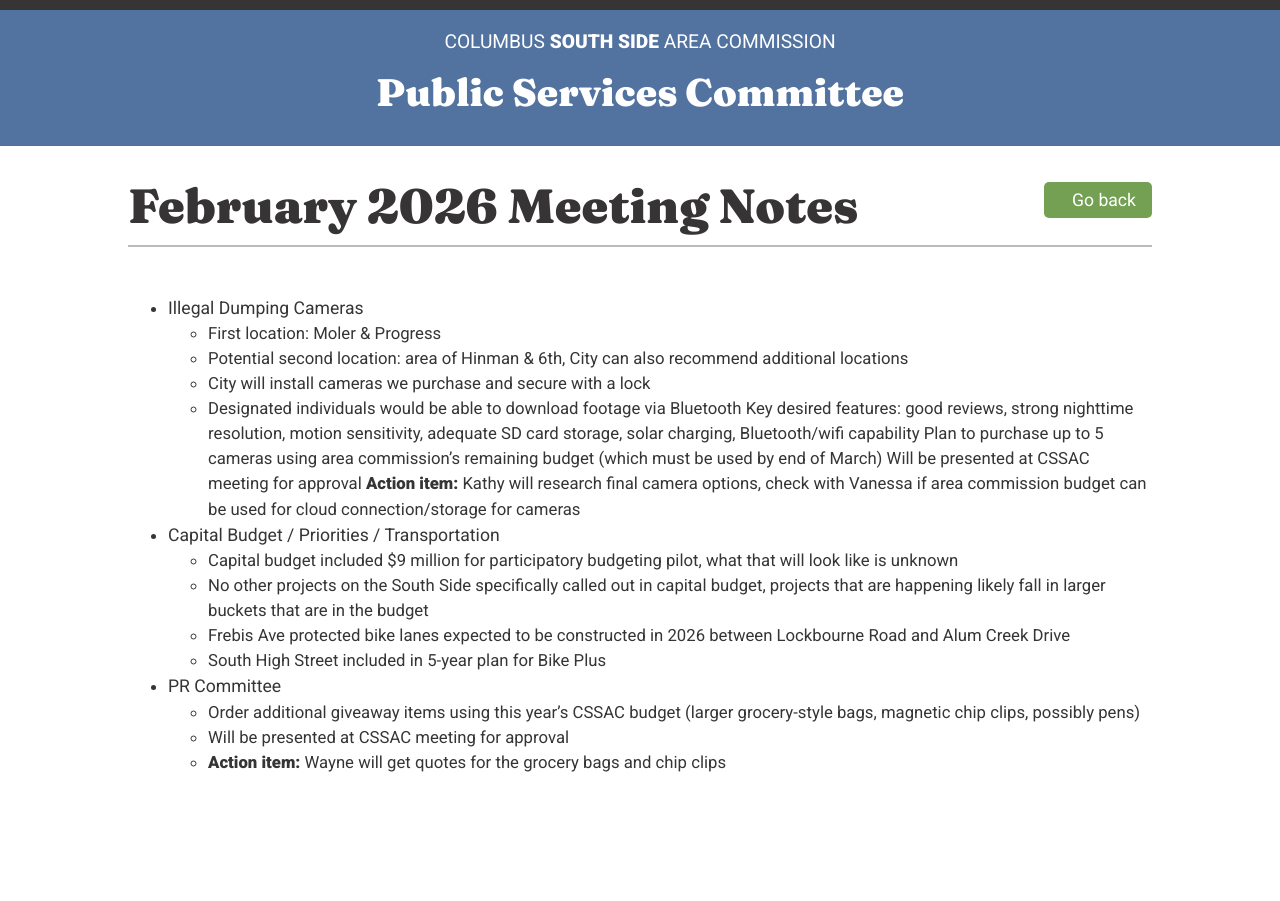
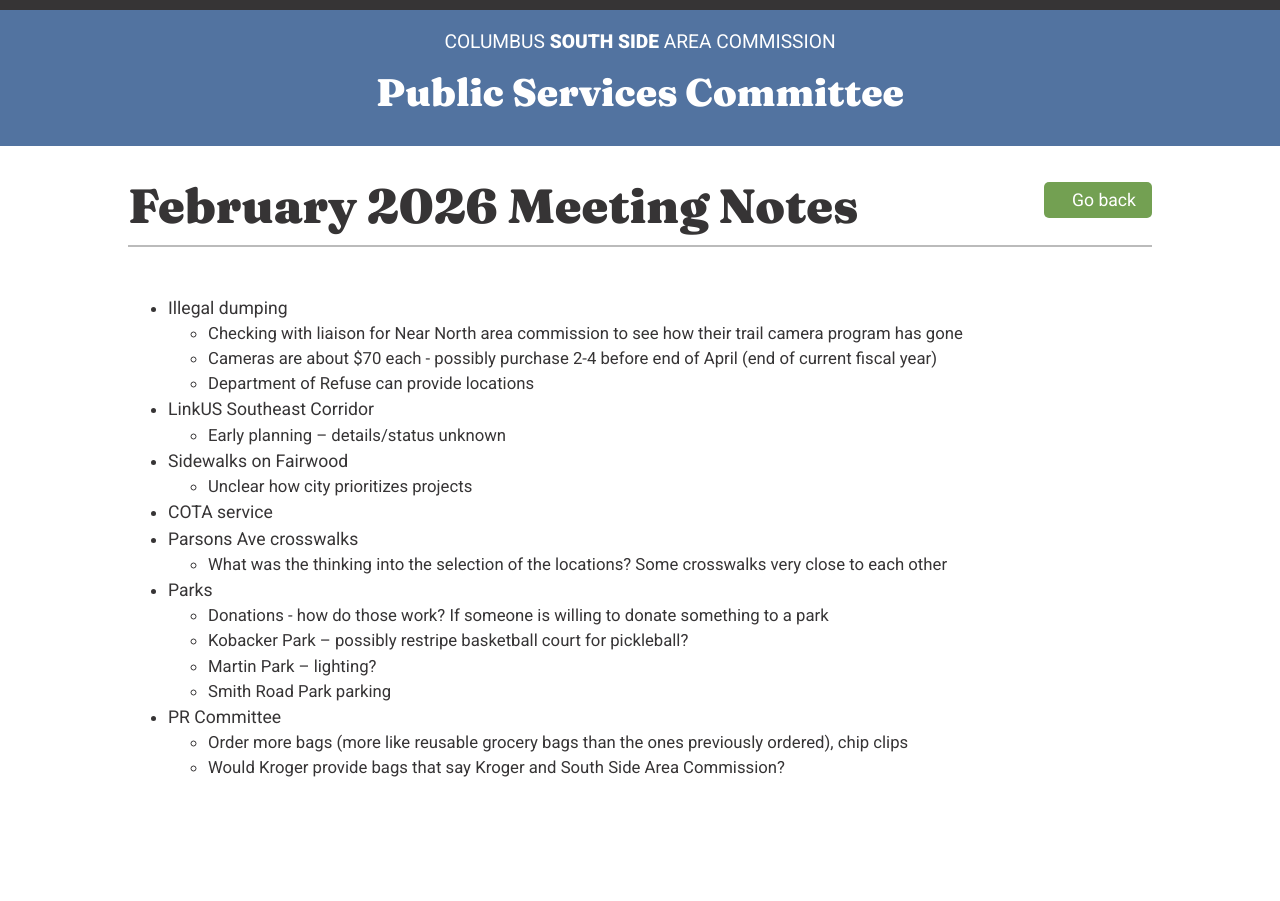
Before and after one commit to justinsoltesz/cssacpublicservices, a Jekyll site: the page built from _meetings/2026-02.md, in a window 1280 px wide. Built offline with Jekyll 4.4.1, drawn with Linux system fonts in a browser that asks for light colours; Markdown is read by kramdown in place of the engine named in the settings.

Commit message:
fix meeting notes

```diff
--- a/_meetings/2026-02.md
+++ b/_meetings/2026-02.md
@@ -4,21 +4,23 @@ title: February 2026 Meeting Notes
 date: 2026-02-11
 ---
 
-- Illegal Dumping Cameras
-    - First location: Moler & Progress
-    - Potential second location: area of Hinman & 6th, City can also recommend additional locations
-    - City will install cameras we purchase and secure with a lock
-    - Designated individuals would be able to download footage via Bluetooth
-    Key desired features: good reviews, strong nighttime resolution, motion sensitivity, adequate SD card storage, solar charging, Bluetooth/wifi capability
-    Plan to purchase up to 5 cameras using area commission's remaining budget (which must be used by end of March)
-    Will be presented at CSSAC meeting for approval
-    **Action item:** Kathy will research final camera options, check with Vanessa if area commission budget can be used for cloud connection/storage for cameras
-- Capital Budget / Priorities / Transportation
-    - Capital budget included $9 million for participatory budgeting pilot, what that will look like is unknown
-    - No other projects on the South Side specifically called out in capital budget, projects that are happening likely fall in larger buckets that are in the budget
-    - Frebis Ave protected bike lanes expected to be constructed in 2026 between Lockbourne Road and Alum Creek Drive
-    - South High Street included in 5-year plan for Bike Plus
+- Illegal dumping
+    - Checking with liaison for Near North area commission to see how their trail camera program has gone
+    - Cameras are about $70 each - possibly purchase 2-4 before end of April (end of current fiscal year)
+    - Department of Refuse can provide locations
+- LinkUS Southeast Corridor
+    - Early planning -- details/status unknown
+- Sidewalks on Fairwood
+    - Unclear how city prioritizes projects
+- COTA service
+- Parsons Ave crosswalks
+    - What was the thinking into the selection of the locations? Some crosswalks very close to each other
+- Parks
+    - Donations - how do those work? If someone is willing to donate something to a park
+    - Kobacker Park -- possibly restripe basketball court for pickleball?
+    - Martin Park -- lighting?
+    - Smith Road Park parking
+
 - PR Committee
-    - Order additional giveaway items using this year's CSSAC budget (larger grocery-style bags, magnetic chip clips, possibly pens)
-    - Will be presented at CSSAC meeting for approval
-    - **Action item:** Wayne will get quotes for the grocery bags and chip clips
+    - Order more bags (more like reusable grocery bags than the ones previously ordered), chip clips
+    - Would Kroger provide bags that say Kroger and South Side Area Commission?
```
Also changed, not shown: _meetings/2026-03.md (+4 -4 lines).
